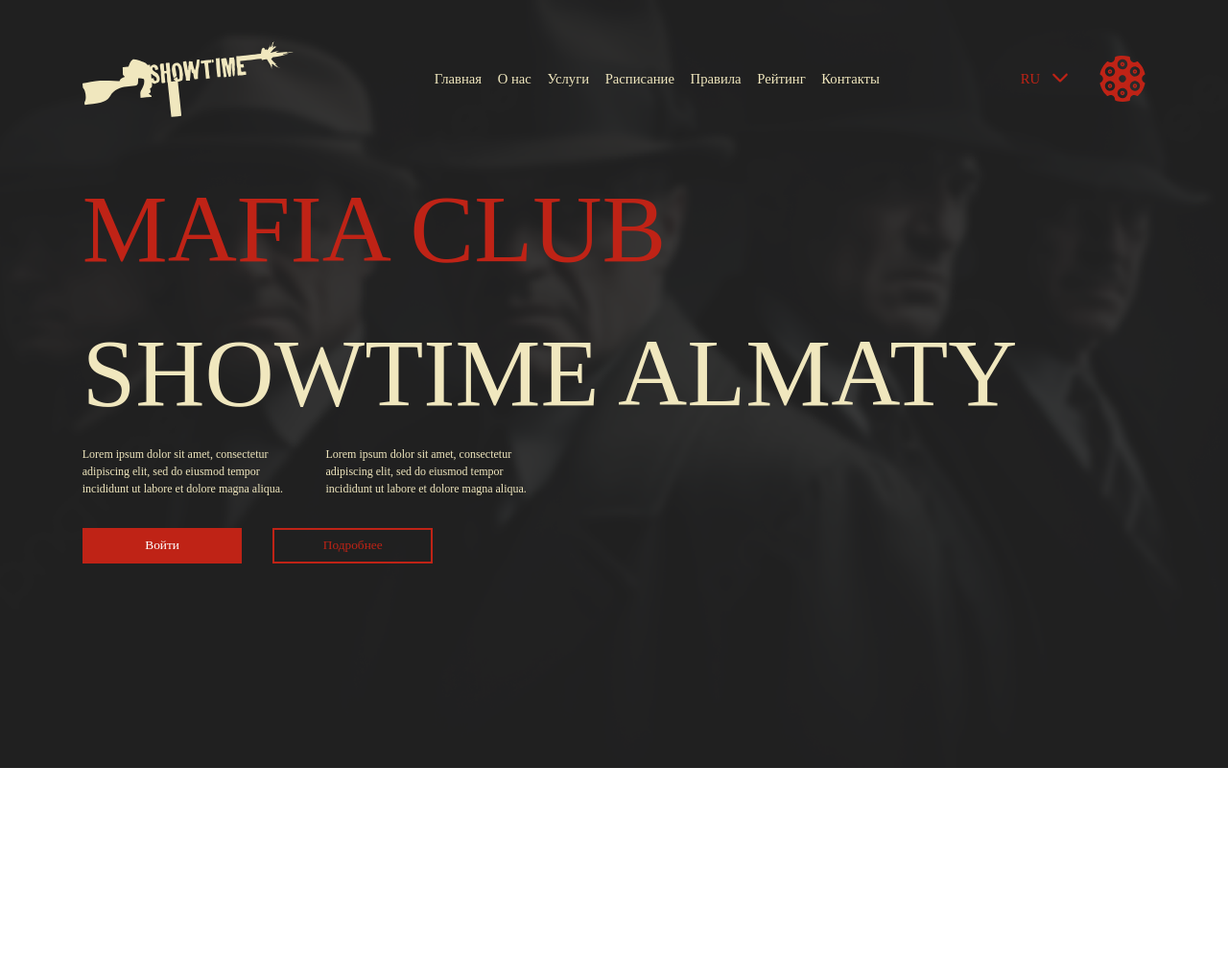
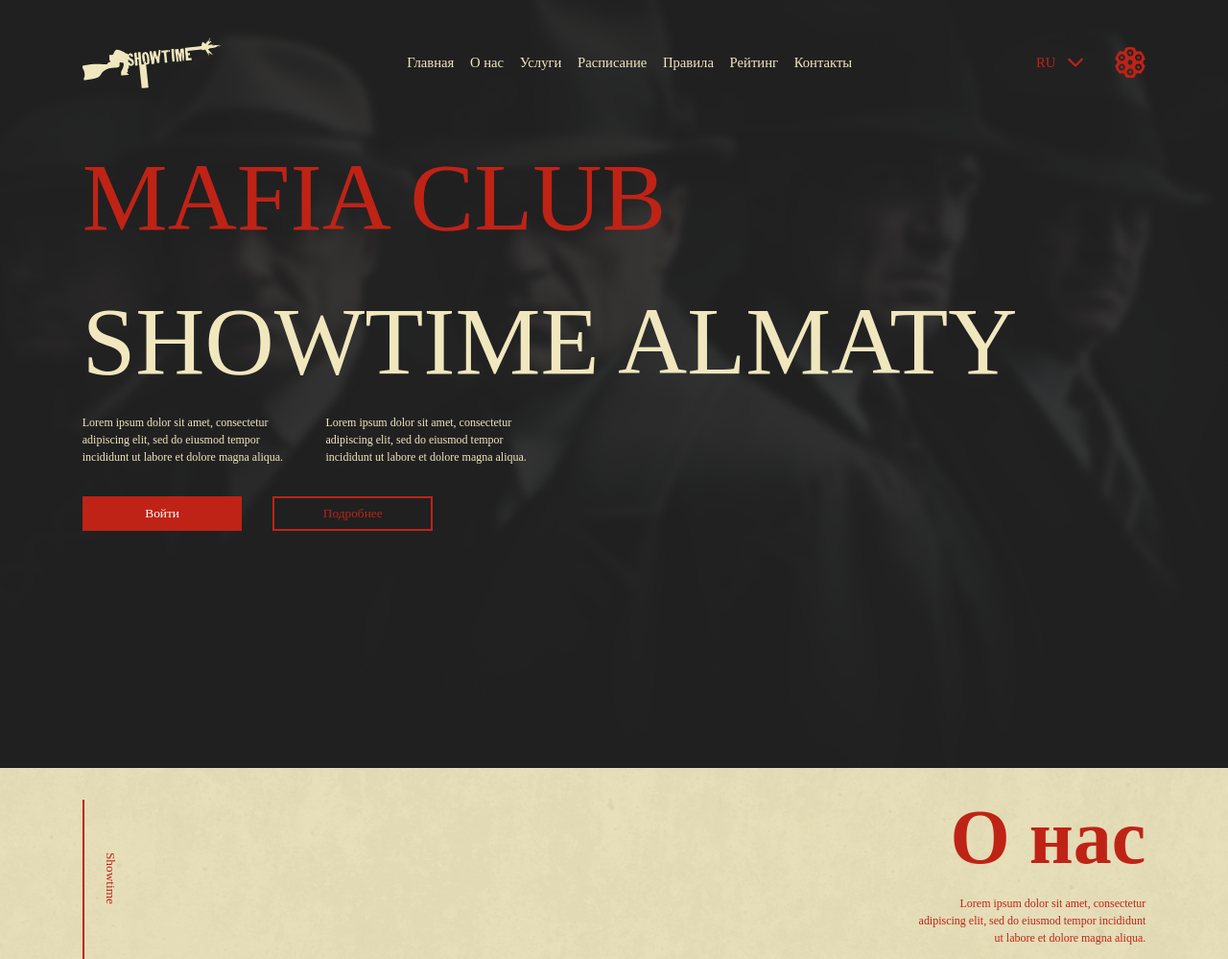
Before and after one commit to k1ngsterr1/showtime, an Astro site: page /home in a window 1280 px wide. Shown: the whole page at 96% size. Before the commit the page ends 800 px from the top, so only its background shows below. Built offline with nearby package versions, Linux system fonts and the light colour scheme; Astro itself is replaced by a stand-in of ours.

Commit message:
Version 1.2.2

```diff
--- a/src/layouts/Layout.astro
+++ b/src/layouts/Layout.astro
@@ -10,13 +10,12 @@
 <html lang="ru">
   <head>
     <meta charset="UTF-8" />
-    <meta name="Zhopa Chileeeeen" content="Zhopa Chileeeeen" />
     <meta name="viewport" content="width=device-width" />
     <link rel="icon" type="image/svg+xml" href="/favicon.svg" />
     <meta name="generator" content={Astro.generator} />
     <title>{title}</title>
   </head>
-  <body>
+  <body class="overflow-x-hidden">
     <slot />
   </body>
 </html>
--- a/src/pages/home.astro
+++ b/src/pages/home.astro
@@ -1,8 +1,7 @@
 ---
 import { Header } from "@features/Header/index";
-import { LinkButton } from "@shared/ui/LinkButton/index";
-import Paragraph from "@shared/ui/Paragraph/index.astro";
-import Button from "@shared/ui/Buttons/index.astro";
+import HomeScreen from "@widgets/Screens/HomePage/Main/index.astro";
+import AboutScreen from "@widgets/Screens/HomePage/About/index.astro";
 import Layout from "../layouts/Layout.astro";
 
 import styles from "./styles/home/styles.module.scss";
@@ -11,27 +10,7 @@
 <Layout title="Home">
   <main class={styles.main}>
     <Header client:load />
-    <div class={styles.main__container}>
-      <h1 class={styles.main__container__heading}>
-        MAFIA CLUB <br />
-        <span class="text-primary-light font-katana">SHOWTIME ALMATY</span>
-      </h1>
-      <div class={styles.main__container__paragraphs}>
-        <Paragraph
-          paragraphType="white"
-          width="20%"
-          text="Lorem ipsum dolor  sit amet, consectetur adipiscing elit, sed do eiusmod tempor incididunt  ut labore et dolore magna aliqua. "
-        />
-        <Paragraph
-          paragraphType="white"
-          width="20%"
-          text="Lorem ipsum dolor  sit amet, consectetur adipiscing elit, sed do eiusmod tempor incididunt  ut labore et dolore magna aliqua. "
-        />
-      </div>
-      <div class={styles.main__container__buttons}>
-        <LinkButton to="main" buttonType="filled" text="Войти" />
-        <LinkButton to="main" buttonType="transparent" text="Подробнее" />
-      </div>
-    </div>
+    <HomeScreen />
   </main>
+  <AboutScreen />
 </Layout>
--- a/src/shared/styles/global.scss
+++ b/src/shared/styles/global.scss
@@ -40,6 +40,11 @@
   padding: 0;
   margin: 0;
   box-sizing: border-box;
+  overflow-x: hidden !important;
+}
+
+body {
+  overflow-x: hidden !important;
 }
 
 h1 {
--- a/src/shared/ui/BigText/styles.module.scss
+++ b/src/shared/ui/BigText/styles.module.scss
@@ -1,6 +1,6 @@
 .bigtext--secondary {
   font-weight: 700;
-  @apply bg-primary-red;
+  @apply text-primary-red;
   @apply font-killbill;
   font-size: clamp(60px, 6.2496vw, 240px);
 }
--- a/src/shared/ui/Buttons/index.astro
+++ b/src/shared/ui/Buttons/index.astro
@@ -1,5 +1,6 @@
 ---
 import styles from "./styles.module.scss";
+
 interface Props {
   buttonType: "filled" | "outline" | "transparent";
   text: string;
--- a/src/shared/ui/LanguageButton/index.tsx
+++ b/src/shared/ui/LanguageButton/index.tsx
@@ -1,8 +1,7 @@
-import React from "react";
+import { FontAwesomeIcon } from "@fortawesome/react-fontawesome";
+import { faChevronDown } from "@fortawesome/free-solid-svg-icons";
 
 import styles from "./styles.module.scss";
-import { FontAwesomeIcon } from "@fortawesome/react-fontawesome";
-import { faChevronDown } from "@fortawesome/free-solid-svg-icons";
 
 export const LanguageButton = () => {
   return (
--- a/src/shared/ui/Logo/index.tsx
+++ b/src/shared/ui/Logo/index.tsx
@@ -8,8 +8,8 @@
   return (
     <div className={`${margin} `}>
       <svg
-        width="220"
-        height="100"
+        width="clamp(110px,11.457600000000001vw,440px)"
+        height="clamp(50px,5.208vw,200px)"
         viewBox="0 0 542 196"
         fill="none"
         xmlns="http://www.w3.org/2000/svg"
--- a/src/shared/ui/MenuButton/index.tsx
+++ b/src/shared/ui/MenuButton/index.tsx
@@ -6,8 +6,8 @@
   return (
     <div className={styles.menu_button}>
       <svg
-        width="48"
-        height="48"
+        width="clamp(24px,2.49984vw,96px)"
+        height="clamp(24px,2.49984vw,96px)"
         viewBox="0 0 44 44"
         fill="none"
         xmlns="http://www.w3.org/2000/svg"
--- /dev/null
+++ b/src/shared/ui/Separator/index.astro
@@ -0,0 +1,20 @@
+---
+import styles from "./styles.module.scss";
+
+interface Props {
+  textLeft?: string;
+  textRight?: string;
+  margin?: string;
+}
+
+const { textLeft, textRight, margin } = Astro.props;
+const separatorClass = `${styles.separator} ${margin ? margin : ""}`;
+---
+
+<div class={separatorClass}>
+  <span class={styles.separator__text_left}>{textLeft}</span>
+  <hr class={styles.separator__line} />
+  <span class={styles.separator__text_right}>{textRight}</span>
+</div>
+
+<style></style>
--- /dev/null
+++ b/src/shared/ui/Separator/styles.module.scss
@@ -0,0 +1,26 @@
+.separator {
+  display: flex;
+  align-items: center;
+  justify-content: flex-start;
+
+  &__line {
+    width: 2px;
+    height: clamp(125px, 13.02vw, 500px);
+    @apply bg-primary-red;
+  }
+
+  &__text_right {
+    font-size: clamp(10px, 1.0416vw, 40px);
+    rotate: 90deg;
+
+    @apply font-katana;
+    @apply text-primary-red;
+  }
+
+  &__text_left {
+    font-size: clamp(10px, 1.0416vw, 40px);
+    rotate: 90deg;
+    @apply font-katana;
+    @apply text-primary-red;
+  }
+}
--- /dev/null
+++ b/src/widgets/Screens/HomePage/About/index.astro
@@ -0,0 +1,24 @@
+---
+import BigText from "@shared/ui/BigText/index.astro";
+import Separator from "@shared/ui/Separator/index.astro";
+import Paragraph from "@shared/ui/Paragraph/index.astro";
+
+import styles from "./styles.module.scss";
+---
+
+<section class={styles.about_screen}>
+  <div class={styles.about_screen__container}>
+    <div class={styles.about_screen__container__upper}>
+      <Separator textRight="Showtime" margin="mt-8" />
+      <div class="flex flex-col items-end">
+        <BigText text="О нас" bigTextType="secondary" />
+        <Paragraph
+          text="Lorem ipsum dolor  sit amet, consectetur adipiscing elit, sed do eiusmod tempor incididunt  ut labore et dolore magna aliqua."
+          align="text-right"
+          width="40%"
+          paragraphType="red"
+        />
+      </div>
+    </div>
+  </div>
+</section>
--- /dev/null
+++ b/src/widgets/Screens/HomePage/About/styles.module.scss
@@ -0,0 +1,24 @@
+.about_screen {
+  width: 100vw;
+  height: 100%;
+  display: flex;
+  align-items: center;
+  flex-direction: column;
+  background-image: url("../../../../assets/Main/concrete-texture.webp");
+  background-position: center center;
+  background-size: cover;
+  @apply bg-primary-light;
+
+  &__container {
+    width: 86.6%;
+    height: auto;
+    display: flex;
+    flex-direction: column;
+
+    &__upper {
+      display: flex;
+      align-items: center;
+      justify-content: space-between;
+    }
+  }
+}
--- /dev/null
+++ b/src/widgets/Screens/HomePage/Main/index.astro
@@ -0,0 +1,29 @@
+---
+import { LinkButton } from "@shared/ui/LinkButton/index";
+import Paragraph from "@shared/ui/Paragraph/index.astro";
+import Button from "@shared/ui/Buttons/index.astro";
+import styles from "../../../../pages/styles/home/styles.module.scss";
+---
+
+<div class={styles.main__container}>
+  <h1 class={styles.main__container__heading}>
+    MAFIA CLUB <br />
+    <span class="text-primary-light font-katana">SHOWTIME ALMATY</span>
+  </h1>
+  <div class={styles.main__container__paragraphs}>
+    <Paragraph
+      paragraphType="white"
+      width="20%"
+      text="Lorem ipsum dolor  sit amet, consectetur adipiscing elit, sed do eiusmod tempor incididunt  ut labore et dolore magna aliqua. "
+    />
+    <Paragraph
+      paragraphType="white"
+      width="20%"
+      text="Lorem ipsum dolor  sit amet, consectetur adipiscing elit, sed do eiusmod tempor incididunt  ut labore et dolore magna aliqua. "
+    />
+  </div>
+  <div class={styles.main__container__buttons}>
+    <LinkButton to="main" buttonType="filled" text="Войти" />
+    <LinkButton to="main" buttonType="transparent" text="Подробнее" />
+  </div>
+</div>
--- a/src/widgets/Screens/HomePage/index.astro
+++ /dev/null
@@ -1,3 +0,0 @@
----
-
----
```
Also changed, not shown: src/assets/Main/concrete-texture.webp (added), src/widgets/Screens/HomePage/Main/styles.module.scss (added).
